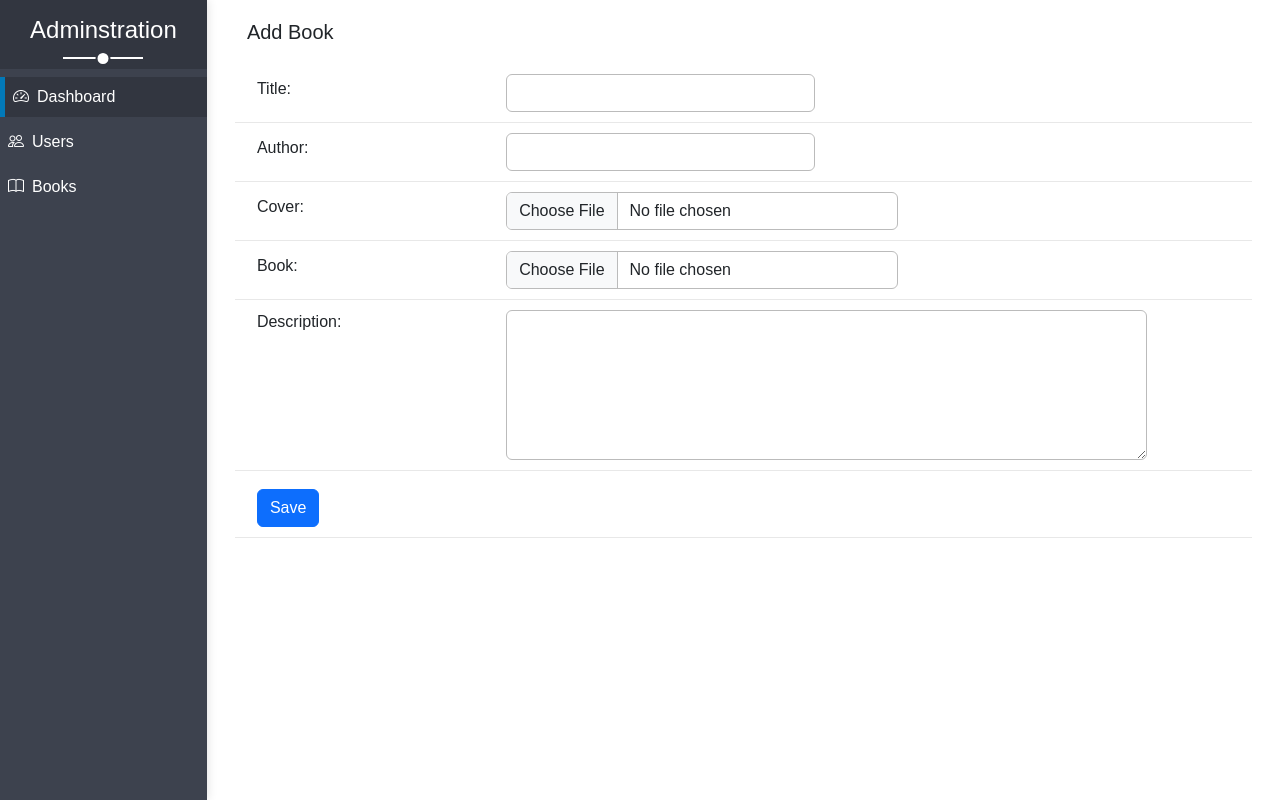
After one commit to MahmoudZaytoni/free-library-project, a Flask app: page /admin/book/add in a window 1280 px wide. The commit adds this page. Run offline with Flask 2, Linux system fonts and the light colour scheme; some libraries are stand-ins or nearby versions.

Commit message:
Add initial admin dashboard and and create book form

```diff
--- a/website/__init__.py
+++ b/website/__init__.py
@@ -5,20 +5,23 @@ from flask_login import LoginManager
 
 db = SQLAlchemy()
 DB_NAME = "database.db"
+UPLOAD_FOLDER = 'website/static/uploads'
 
 def create_app():
   app = Flask(__name__)
   app.config['SECRET_KEY'] = "secretKey"
-
+  app.config['UPLOAD_FOLDER'] = UPLOAD_FOLDER
   # Add Database
   app.config['SQLALCHEMY_DATABASE_URI'] = f'sqlite:///{DB_NAME}'
   db.init_app(app)
 
   from .views import views
   from .auth import auth
+  from .admin import admin
 
   app.register_blueprint(views, url_prefix ='/')
   app.register_blueprint(auth, url_prefix='/')
+  app.register_blueprint(admin, url_prefix='/admin')
 
   migrate = Migrate(app, db)
 
--- /dev/null
+++ b/website/admin.py
@@ -0,0 +1,55 @@
+import os
+from flask import Blueprint, render_template, redirect, url_for, request, send_file
+from flask_login import login_required, current_user
+from werkzeug.utils import secure_filename
+from .forms import BookForm
+from . import db, UPLOAD_FOLDER
+from .models import Book
+
+admin = Blueprint('admin', __name__)
+
+@admin.route('/')
+def dash():
+  return render_template('admin.html', user=current_user)
+
+@admin.route('/book')
+def readbooks():
+  books = Book.query.order_by(Book.id).all()
+  return render_template('books.html', user=current_user, books=books)
+
+@admin.route('/book/add', methods=["GET", "POST"])
+def addbook():
+  form = BookForm()
+  if form.validate_on_submit():
+    title = form.title.data
+    author = form.author.data
+    cover = form.cover.data
+    book = form.book.data
+    desc = form.desc.data
+    cover_filename = secure_filename(cover.filename)
+    book_filename = secure_filename(book.filename)
+    new_book = Book(title=title, author=author, cover=cover_filename, file_name=book_filename, desc=desc)
+    db.session.add(new_book)
+    db.session.commit()
+    cover.save(os.path.join(UPLOAD_FOLDER + '/covers', cover_filename))
+    book.save(os.path.join(UPLOAD_FOLDER + '/books', book_filename))
+    return redirect(url_for('admin.readbooks'))
+  return render_template('book-form.html', user=current_user, form=form, operation="Add Book")
+
+@admin.route('/book/<int:id>/change', methods=["GET", "POST"])
+def changebook(id):
+  if request.method == "GET":
+    book = db.session.query(Book).filter(Book.id==id).first()
+    form = BookForm()
+    down_path = "uploads/books/"
+    form.title.data = book.title
+    form.author.data = book.author
+    form.cover.data = down_path + book.cover
+    form.book.data = down_path + book.file_name
+    form.desc.data = book.desc
+    return render_template("book-form.html", user=current_user, form=form, operation="Change Book")
+
+
+@admin.route('/book/<int:id>/delete')
+def delete():
+  pass
--- a/website/forms.py
+++ b/website/forms.py
@@ -1,7 +1,7 @@
 from flask_wtf import FlaskForm
-from wtforms import EmailField, StringField, PasswordField, SubmitField
+from wtforms import EmailField, StringField, TextAreaField, PasswordField, SubmitField, FileField
 from wtforms.validators import DataRequired, Length
-
+from flask_wtf.file import FileRequired, FileAllowed
 
 class LoginForm(FlaskForm):
   email = EmailField("Email", validators=[DataRequired(), Length(min=4)])
@@ -14,3 +14,11 @@ class SignUpForm(FlaskForm):
   password1 = PasswordField("Password", validators=[DataRequired(), Length(min=7)])
   password2 = PasswordField("Confirm Password", validators=[DataRequired(), Length(min=7)])
   submit = SubmitField("Create Account")
+
+class BookForm(FlaskForm):
+  title = StringField("Title:", validators=[DataRequired()])
+  author = StringField("Author:", validators=[DataRequired()])
+  cover = FileField("Cover:", validators=[FileRequired(), FileAllowed(['jpg', 'png'])])
+  book = FileField("Book:", validators=[FileRequired(), FileAllowed(['pdf', 'txt'])])
+  desc = TextAreaField("Description:")
+  submit = SubmitField("Save")
--- a/website/models.py
+++ b/website/models.py
@@ -16,3 +16,6 @@ class Book(db.Model):
   id = db.Column(db.Integer, primary_key=True)
   title = db.Column(db.String(50), nullable=False)
   author = db.Column(db.String(50), nullable=False)
+  cover = db.Column(db.String(50), nullable=False)
+  file_name = db.Column(db.String(50), nullable=False)
+  desc = db.Column(db.String(1000), nullable=False)
--- a/website/static/css/style.css
+++ b/website/static/css/style.css
@@ -1,3 +1,130 @@
+* {
+  box-sizing: border-box;
+}
+
+*:focus {
+  outline: none;
+}
+
 body {
   background-color: #f4f4f4;
+  font-family: sans-serif;
 }
+
+.page {
+  background-color: #FFF;
+  min-height: 100vh;
+}
+
+ul {
+  padding: 0;
+  list-style: none;
+}
+
+.sidebar {
+  width: 250px;
+  box-shadow: 0 0 10px #DDD;
+  background-color: #3D424E;
+  color: white;
+}
+
+.sidebar > h4 {
+  background-color: #323640;
+}
+
+.sidebar > h4::before {
+  content: "";
+  position: absolute;
+  background-color: white;
+  width: 80px;
+  height: 2px;
+  bottom: 10px;
+  left: 50%;
+  transform: translate(-50%);
+}
+
+.sidebar > h4::after {
+  content: "";
+  position: absolute;
+  background-color: white;
+  width: 15px;
+  height: 15px;
+  border-radius: 50%;
+  left: 50%;
+  bottom: 3px;
+  border: 2px solid #323640;
+  transform: translate(-50%);
+}
+
+.sidebar ul li a {
+  color: black;
+  text-decoration: none;
+  transition: 0.3s;
+  margin-bottom: 5px;
+  color: white;
+  background-color: #3D424E;
+}
+
+.sidebar ul li a:hover,
+.sidebar ul li a.active {
+  background-color: #323640;
+  border-left: 5px solid #0279B8;
+}
+
+@media (max-width: 767px) {
+  .sidebar {
+    width: 62px;
+  }
+
+  .sidebar > h4 {
+    display: none;
+  }
+
+  .sidebar > h4::before,
+  .sidebar > h4::after {
+    display: none;
+  }
+
+  .sidebar ul li a {
+    text-align: center;
+    justify-content: center;
+  }
+
+  .sidebar ul li a span {
+    display: none;
+  }
+}
+.p-relative {
+  position: relative;
+}
+
+.content {
+  padding: 20px 40px;
+}
+
+h1 {
+  margin: 0 0 20px;
+  font-weight: 300;
+  font-size: 1.25rem;
+}
+
+.module .row {
+  padding: 10px;
+  border-bottom: 1px solid #e8e8e8;
+}
+
+.form-control {
+  border: 1px solid #bbb;
+}
+
+textarea {
+  min-height: 150px !important;
+}
+
+.url {
+  line-height: 20px;
+  margin: 0;
+  padding: 0;
+  font-size: 0.6875rem;
+  font-weight: bold;
+}
--- /dev/null
+++ b/website/templates/admin.html
@@ -0,0 +1,37 @@
+{% extends 'base.html' %}
+{% block nav %}
+{% endblock nav %}
+
+{% block content %}
+<div class="page d-flex">
+  <div class="sidebar p-relative">
+    <h4 class="p-relative text-center pb-4 pt-3 mt-0">Adminstration</h4>
+    <ul>
+      <li>
+        <a class="active d-flex align-items-center fs-6 p-2" href="">
+          <i class="bi bi-speedometer2"></i>
+          <span class="ms-2">Dashboard</span>
+        </a>
+      </li>
+      <li>
+        <a class="d-flex align-items-center fs-6 p-2" href="">
+          <i class="bi bi-people"></i>
+          <span class="ms-2">Users</span>
+        </a>
+      </li>
+      <li>
+        <a class="d-flex align-items-center fs-6 p-2" href="{{url_for('admin.readbooks')}}">
+          <i class="bi bi-book"></i>
+          <span class="ms-2">Books</span>
+        </a>
+      </li>
+    </ul>
+  </div>
+
+  <div class="content w-100">
+  {% block data %}
+
+  {% endblock data %}
+  </div>
+</div>
+{% endblock content %}
--- a/website/templates/base.html
+++ b/website/templates/base.html
@@ -5,10 +5,13 @@
   <meta http-equiv="X-UA-Compatible" content="IE=edge">
   <meta name="viewport" content="width=device-width, initial-scale=1.0">
   <link href="https://cdn.jsdelivr.net/npm/bootstrap@5.3.0-alpha1/dist/css/bootstrap.min.css" rel="stylesheet" integrity="sha384-GLhlTQ8iRABdZLl6O3oVMWSktQOp6b7In1Zl3/Jr59b6EGGoI1aFkw7cmDA6j6gD" crossorigin="anonymous">
+  <!-- Bootstrap icons -->
+  <link rel="stylesheet" href="https://cdn.jsdelivr.net/npm/bootstrap-icons@1.10.2/font/bootstrap-icons.css" integrity="sha384-b6lVK+yci+bfDmaY1u0zE8YYJt0TZxLEAFyYSLHId4xoVvsrQu3INevFKo+Xir8e" crossorigin="anonymous">
   <link rel="stylesheet" href="{{ url_for('static', filename='css/style.css')}}">
   <title>{{ pagetitle }}</title>
 </head>
 <body>
+  {% block nav %}
   <nav class="navbar navbar-expand-lg navbar-dark bg-dark ">
     <div class="container-fluid">
       <a class="navbar-brand" href="{{url_for('view.index')}}">Free Library</a>
@@ -43,9 +46,9 @@
       </div>
     </div>
   </nav>
+  {% endblock%}
 
-  <div class="container py-1">
-    {% with messages = get_flashed_messages(with_categories=true) %}
+  {% with messages = get_flashed_messages(with_categories=true) %}
     {% if messages %}
       {% for category, message in messages %}
       {% if category == 'error' %}
@@ -64,11 +67,11 @@
       </div>
       {% endif %} {% endfor %} {% endif %}
     {% endwith %}
-  </div>
 
   {% block content %}
   {% endblock %}
 
   <script src="https://cdn.jsdelivr.net/npm/bootstrap@5.3.0-alpha1/dist/js/bootstrap.bundle.min.js" integrity="sha384-w76AqPfDkMBDXo30jS1Sgez6pr3x5MlQ1ZAGC+nuZB+EYdgRZgiwxhTBTkF7CXvN" crossorigin="anonymous"></script>
+  <script src="{{url_for('static', filename='js/main.js')}}"></script>
 </body>
 </html>
--- /dev/null
+++ b/website/templates/book-form.html
@@ -0,0 +1,69 @@
+{% extends 'admin.html' %}
+
+{% block data %}
+<h1>{{operation}}</h1>
+<div class="content-main">
+  <form method="POST" enctype="multipart/form-data">
+    {{ form.csrf_token }}
+    <div class="module d-flex flex-column">
+      <div class="row align-items-center">
+        <div class="col-3">
+          {{form.title.label(class="form-label")}}
+        </div>
+        <div class="col-4">
+          {{form.title(class="form-control")}}
+        </div>
+      </div>
+      <div class="row align-items-center">
+        <div class="col-3">
+          {{form.author.label(class="form-label")}}
+        </div>
+        <div class="col-4">
+          {{form.author(class="form-control")}}
+        </div>
+      </div>
+      <div class="row align-items-center">
+        <div class="col-3">
+          {{form.cover.label(class="form-label")}}
+        </div>
+        <div class="col-5">
+          {% if form.cover.data %}
+          <p class="url">
+            Currently:
+            <a href="{{url_for('static', filename=form.cover.data)}}">{{url_for('static', filename=form.cover.data)}}</a>
+          </p>
+          {% endif %}
+          {{form.cover(class="form-control")}}
+        </div>
+      </div>
+      <div class="row align-items-center">
+        <div class="col-3">
+          {{form.book.label(class="form-label")}}
+        </div>
+        <div class="col-5">
+          <p class="url">
+            {% if form.book.data %}
+            Currently:
+            <a href="{{url_for('static', filename=form.book.data)}}">{{url_for('static', filename=form.book.data)}}</a>
+            {% endif %}
+          </p>
+          {{form.book(class="form-control")}}
+        </div>
+      </div>
+      <div class="row">
+        <div class="col-3">
+          {{form.desc.label(class="form-label")}}
+        </div>
+        <div class="col-8">
+          {{form.desc(class="form-control")}}
+        </div>
+      </div>
+      <div class="row">
+        <div class="col-2">
+          {{ form.submit(class="btn btn-primary mt-2") }}
+        </div>
+      </div>
+    </div>
+  </form>
+</div>
+{% endblock%}
--- a/website/templates/login.html
+++ b/website/templates/login.html
@@ -1,4 +1,7 @@
 {% extends 'base.html' %}
+
+{% block nav %}
+{% endblock %}
 
 {% block content %}
 <div class="container py-5 h-100">
--- a/website/templates/signup.html
+++ b/website/templates/signup.html
@@ -1,4 +1,8 @@
 {% extends 'base.html' %}
+
+{% block nav %}
+{% endblock %}
+
 {% block content %}
 <div class="container py-5 h-100">
   <div class="row d-flex justify-content-center align-items-center h-100">
--- a/website/views.py
+++ b/website/views.py
@@ -1,7 +1,9 @@
 from flask import Blueprint, render_template
-from flask_login import current_user
+from flask_login import current_user, login_required
+
 views = Blueprint('view', __name__)
 
 @views.route("/")
+@login_required
 def index():
   return render_template("home.html", user=current_user)
```
Also changed, not shown: website/static/uploads/books/learn_1.txt (added, +134 -0 lines), website/templates/books.html (added, +26 -0 lines), website/static/js/main.js (added), website/static/uploads/books/myself4.jpg (added), website/static/uploads/covers/myself4.jpg (added).
